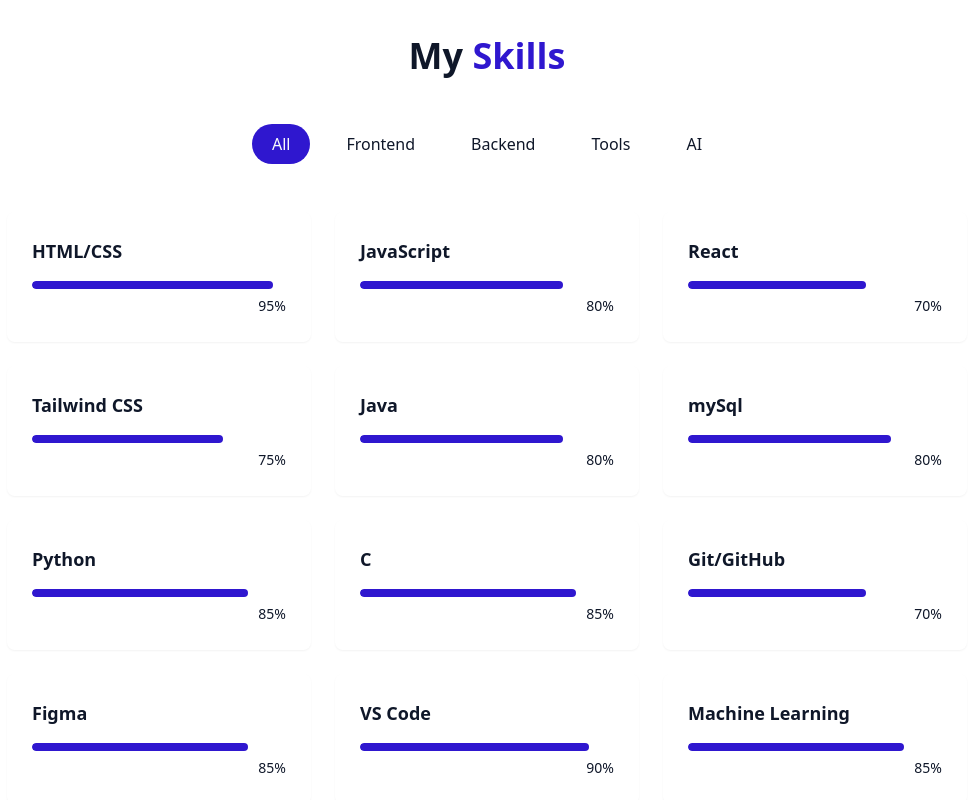
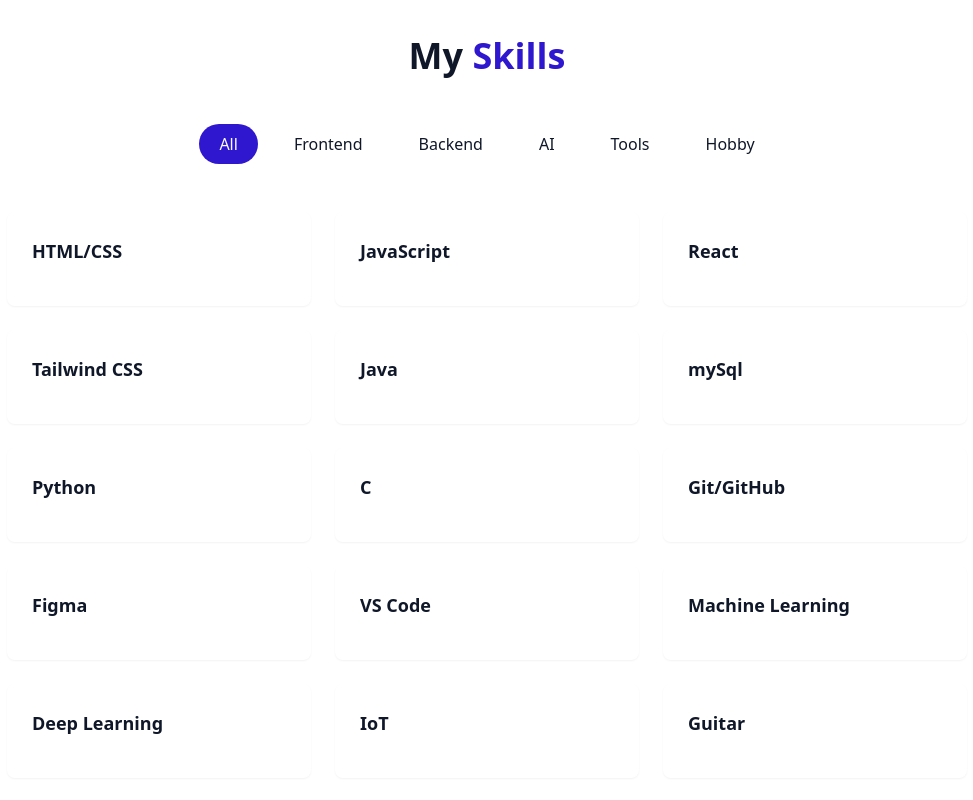
Before and after one commit to TheoZachary/Theo-s-Portfolio, a React (Vite) app: page / in a window 1280 px wide. Shown: the part 1780-2580 px from the top of the page, without its empty margins (153-1126 px from the left). Built offline with nearby package versions, Linux system fonts and the light colour scheme.

Commit message:
update skills

```diff
--- a/src/components/SkillsSection.jsx
+++ b/src/components/SkillsSection.jsx
@@ -3,32 +3,32 @@ import { cn } from "@/lib/utils";
 
 const skills = [
   // Frontend
-  { name: "HTML/CSS", level: 95, category: "frontend" },
-  { name: "JavaScript", level: 80, category: "frontend" },
-  { name: "React", level: 70, category: "frontend" },
-  { name: "Tailwind CSS", level: 75, category: "frontend" },
+  { name: "HTML/CSS", category: "Frontend" },
+  { name: "JavaScript", category: "Frontend" },
+  { name: "React", category: "Frontend" },
+  { name: "Tailwind CSS", category: "Frontend" },
 
   // Backend
-  { name: "Java", level: 80, category: "backend" },
-  { name: "mySql", level: 80, category: "backend" },
-  { name: "Python", level: 85, category: "backend" },
-  { name: "C", level: 85, category: "backend" },
+  { name: "Java", category: "Backend" },
+  { name: "mySql", category: "Backend" },
+  { name: "Python", category: "Backend" },
+  { name: "C", category: "Backend" },
 
   // Tools
-  { name: "Git/GitHub", level: 70, category: "tools" },
-  { name: "Figma", level: 85, category: "tools" },
-  { name: "VS Code", level: 90, category: "tools" },
+  { name: "Git/GitHub", category: "Tools" },
+  { name: "Figma", category: "Tools" },
+  { name: "VS Code", category: "Tools" },
 
   //Ai
-  { name: "Machine Learning", level: 85, category: "AI" },
-  { name: "Deep Learning", level: 80, category: "AI" },
-  { name: "IoT", level: 70, category: "AI" },
+  { name: "Machine Learning", category: "AI" },
+  { name: "Deep Learning", category: "AI" },
+  { name: "IoT", category: "AI" },
 
-  { name: "Guitar", level : 85, category: "others"},
+  { name: "Guitar", category: "Hobby"},
 
 ];
 
-const categories = ["all", "frontend", "backend", "tools", "AI"];
+const categories = ["all", "Frontend", "Backend","AI","Tools", "Hobby"];
 
 export const SkillsSection = () => {
   const [activeCategory, setActiveCategory] = useState("all");
@@ -69,18 +69,8 @@ export const SkillsSection = () => {
               <div className="text-left mb-4">
                 <h3 className="font-semibold text-lg"> {skill.name}</h3>
               </div>
-              <div className="w-full bg-secondary/50 h-2 rounded-full overflow-hidden">
-                <div
-                  className="bg-primary h-2 rounded-full origin-left animate-[grow_1.5s_ease-out]"
-                  style={{ width: skill.level + "%" }}
-                />
-              </div>
 
-              <div className="text-right mt-1">
-                <span className="text-sm text-muted-foreground">
-                  {skill.level}%
-                </span>
-              </div>
+
             </div>
           ))}
         </div>
```
